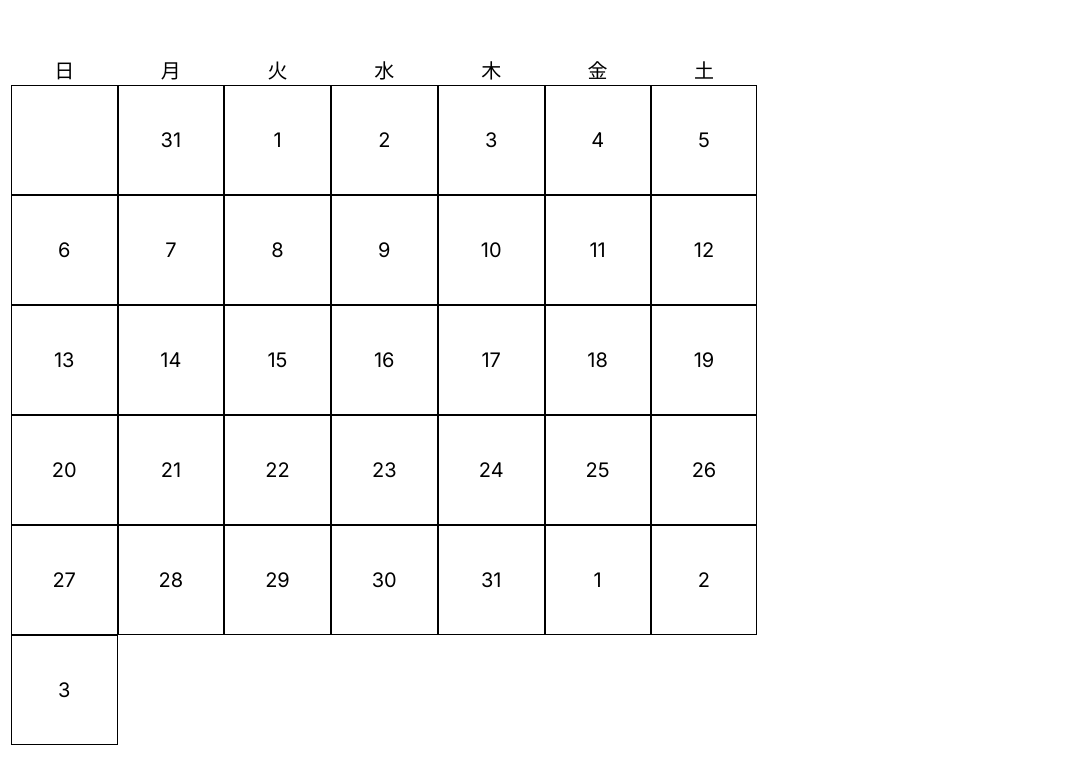
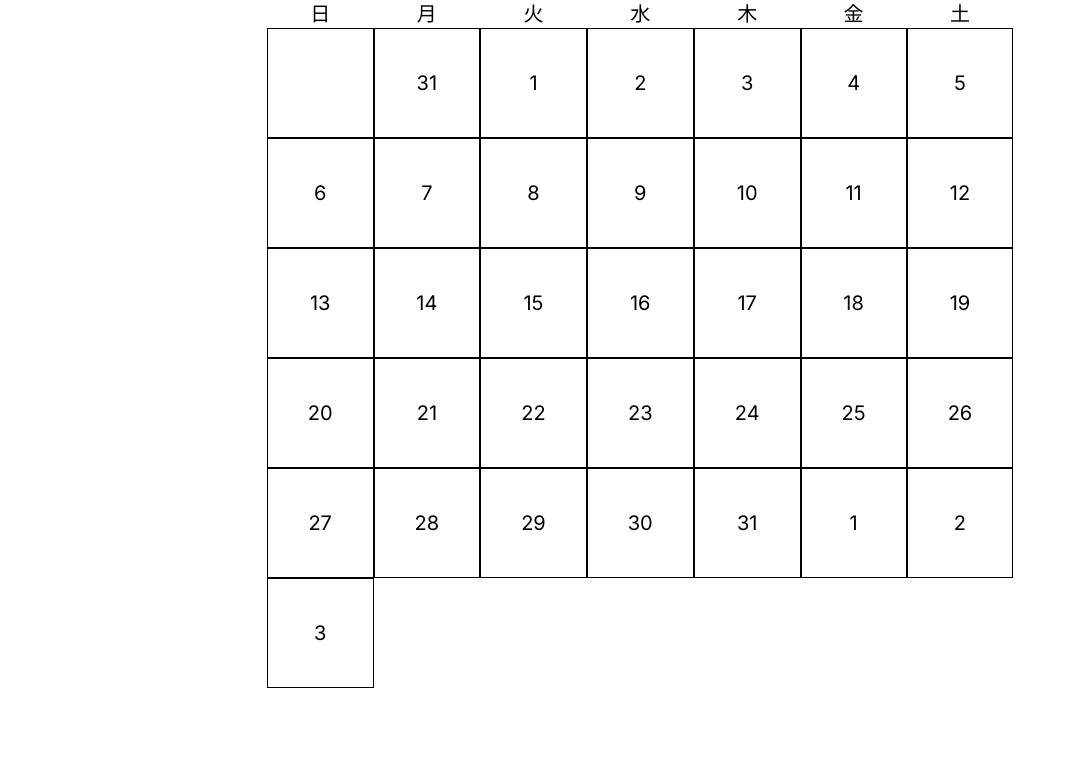
Before and after one commit to sasa-prog/DailyMemo, a Next.js app: page / in a window 1280 px wide. Shown: the top 784 px of the page, without its empty margins (0-1065 px from the left). Built offline with nearby package versions, Linux system fonts and the light colour scheme.

Commit message:
add editor animation

```diff
--- a/app/main.tsx
+++ b/app/main.tsx
@@ -2,21 +2,25 @@
 
 import Calendar from '@/components/calendar/calendar';
 import { CalendarSideBarEditor } from '@/components/editor';
-import TwoColumn from '@/components/twocolumn';
-import { useState } from 'react';
+import { useState, useRef } from 'react';
 
 export default function MainView() {
   const [viewSideEditor, setViewSideEditor] = useState(false);
+  const [openSideEditor, setOpenSideEditor] = useState(false);
   return (
     <>
-      <TwoColumn>
-        <Calendar
-          clickHandler={() => {
-            setViewSideEditor(!viewSideEditor);
-          }}
-        />
-        {viewSideEditor && <CalendarSideBarEditor />}
-      </TwoColumn>
+      <Calendar
+        clickHandler={() => {
+          if (viewSideEditor) {
+            setOpenSideEditor(false);
+            setTimeout(() => setViewSideEditor(false), 1000);
+          } else {
+            setOpenSideEditor(true);
+            setViewSideEditor(true);
+          }
+        }}
+      />
+      {viewSideEditor && <CalendarSideBarEditor isOpen={openSideEditor} />}
     </>
   );
 }
--- a/components/calendar/calendar.tsx
+++ b/components/calendar/calendar.tsx
@@ -12,7 +12,7 @@ export default function Calendar({ clickHandler }: Props) {
   return (
     <div className={styles.flexContainer}>
       <div
-        className={`${styles.main} flex flex-row flex-nowrap justify-center`}
+        className={`${styles.main} mx-auto flex flex-row flex-nowrap justify-center`}
       >
         {days.map((day) => {
           return (
--- a/components/calendar/calendarDay.tsx
+++ b/components/calendar/calendarDay.tsx
@@ -1,5 +1,4 @@
 'use client';
-import toast from 'react-hot-toast';
 
 type Props = {
   day: number;
@@ -8,7 +7,6 @@ type Props = {
 
 export default function CalendarDay({ day, clickHandler }: Props) {
   const onclick = () => {
-    toast.success('予定特になし！');
     clickHandler();
   };
   return (
--- a/components/editor.tsx
+++ b/components/editor.tsx
@@ -1,14 +1,22 @@
-import { PropsWithChildren } from 'react';
+'use client';
+import { PropsWithChildren, useState } from 'react';
 
 import calendarStyles from '@/components/styles/calendar.module.scss';
+import styles from '@/components/styles/editor.module.scss';
 
 export default function MemoEditor(props: PropsWithChildren) {
   return <h2>メモを作成</h2>;
 }
 
-export function CalendarSideBarEditor() {
+type Props = {
+  isOpen: boolean;
+};
+
+export function CalendarSideBarEditor({ isOpen }: Props) {
   return (
-    <div className={`${calendarStyles.sideBar} flex`}>
+    <div
+      className={`${calendarStyles.sideBar} ${styles.sideEditor} ${isOpen ? styles.animIn : styles.animOut} flex`}
+    >
       <h2>メモを作成</h2>
     </div>
   );
--- a/components/styles/calendar.module.scss
+++ b/components/styles/calendar.module.scss
@@ -2,7 +2,7 @@
     display: flex;
     flex-direction: column;
     gap: var(--space-md);
-    margin: var(--space-md) 0 var(--space-lg);
+    justify-content: space-between;
 }
 
 @media (min-width: 768px) {
--- /dev/null
+++ b/components/styles/editor.module.scss
@@ -0,0 +1,29 @@
+.sideEditor {
+    transform: translateX(300px);
+    position: fixed;
+    right: 100px;
+    width: max-content;
+}
+
+.animIn {
+    animation: slideIn 0.5s forwards;
+}
+
+.animOut {
+    animation: slideOut 0.5s forwards;
+}
+
+@keyframes slideIn {
+    100% {
+        transform: translateX(0px);
+    }
+}
+
+@keyframes slideOut {
+    0% {
+        transform: translate(0px);
+    }
+    100% {
+        transform: translateX(300px);
+    }
+}
--- a/components/twocolumn.tsx
+++ /dev/null
@@ -1,5 +0,0 @@
-import { PropsWithChildren } from 'react';
-
-export default function TwoColumn({ children }: PropsWithChildren) {
-  return <div className="flex">{children}</div>;
-}
```
